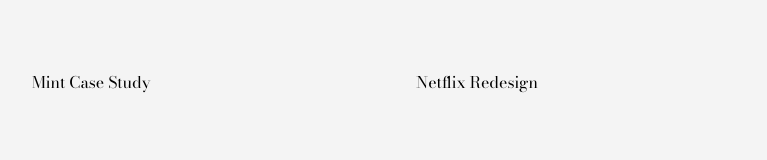
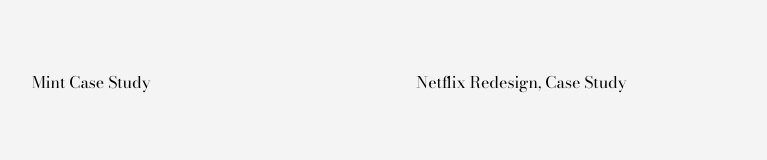
Before and after one commit to dashleremi/portfolio-v2, a Next.js app: page /projects in a window 1280 px wide. Shown: the part 342-502 px from the top of the page, without its empty margins (224-991 px from the left). Built offline with nearby package versions, Linux system fonts and the light colour scheme; a web font is replaced by a local one.

Commit message:
updates, projects and case studies added, resume modify

```diff
--- a/pages/projects.tsx
+++ b/pages/projects.tsx
@@ -19,7 +19,7 @@
                         <h1>Mint Case Study</h1>
                     </div>
                     <div>
-                        <h1>Netflix Redesign</h1>
+                        <h1>Netflix Redesign, Case Study</h1>
                     </div>
                 </div>
 
```
